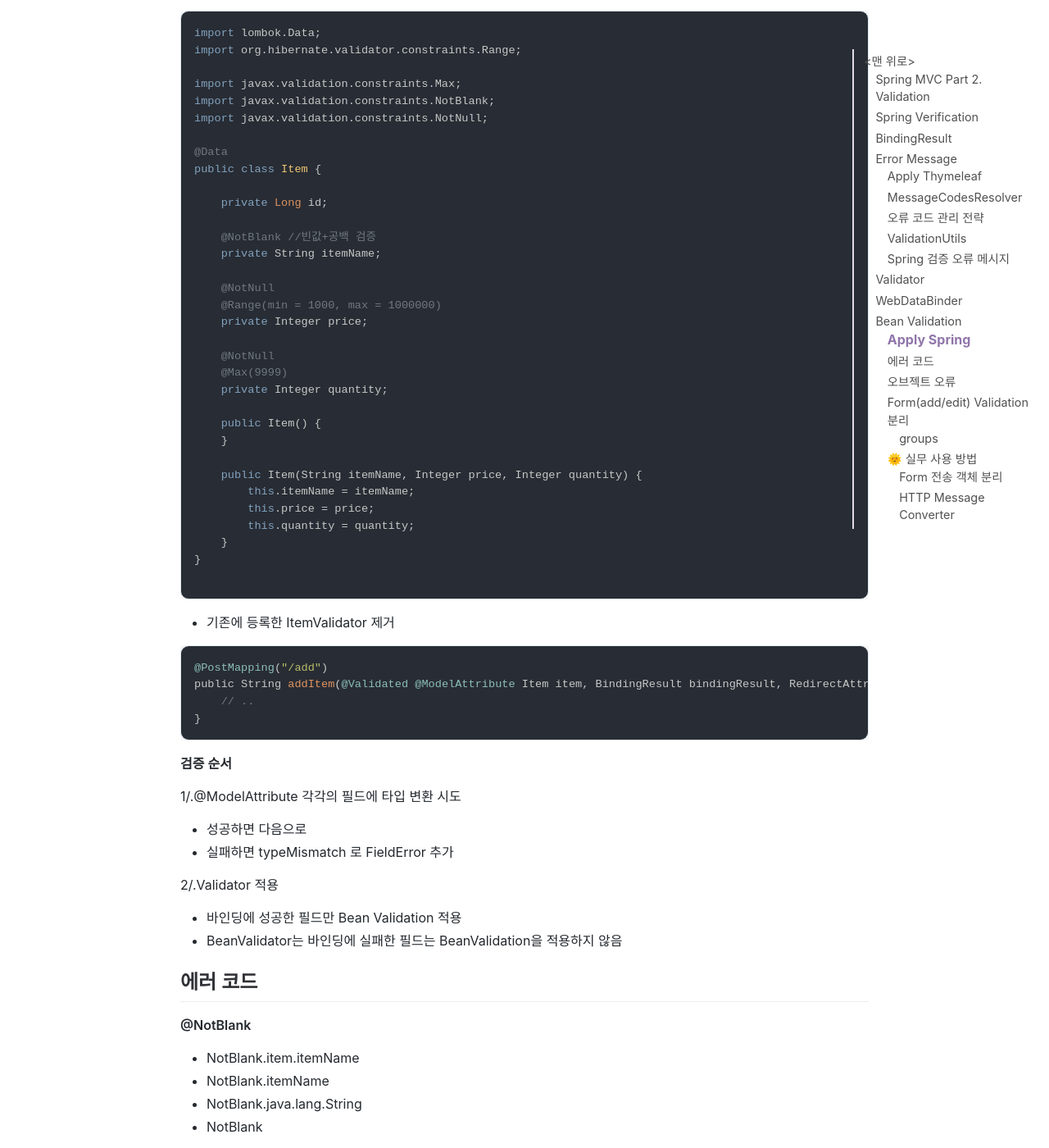
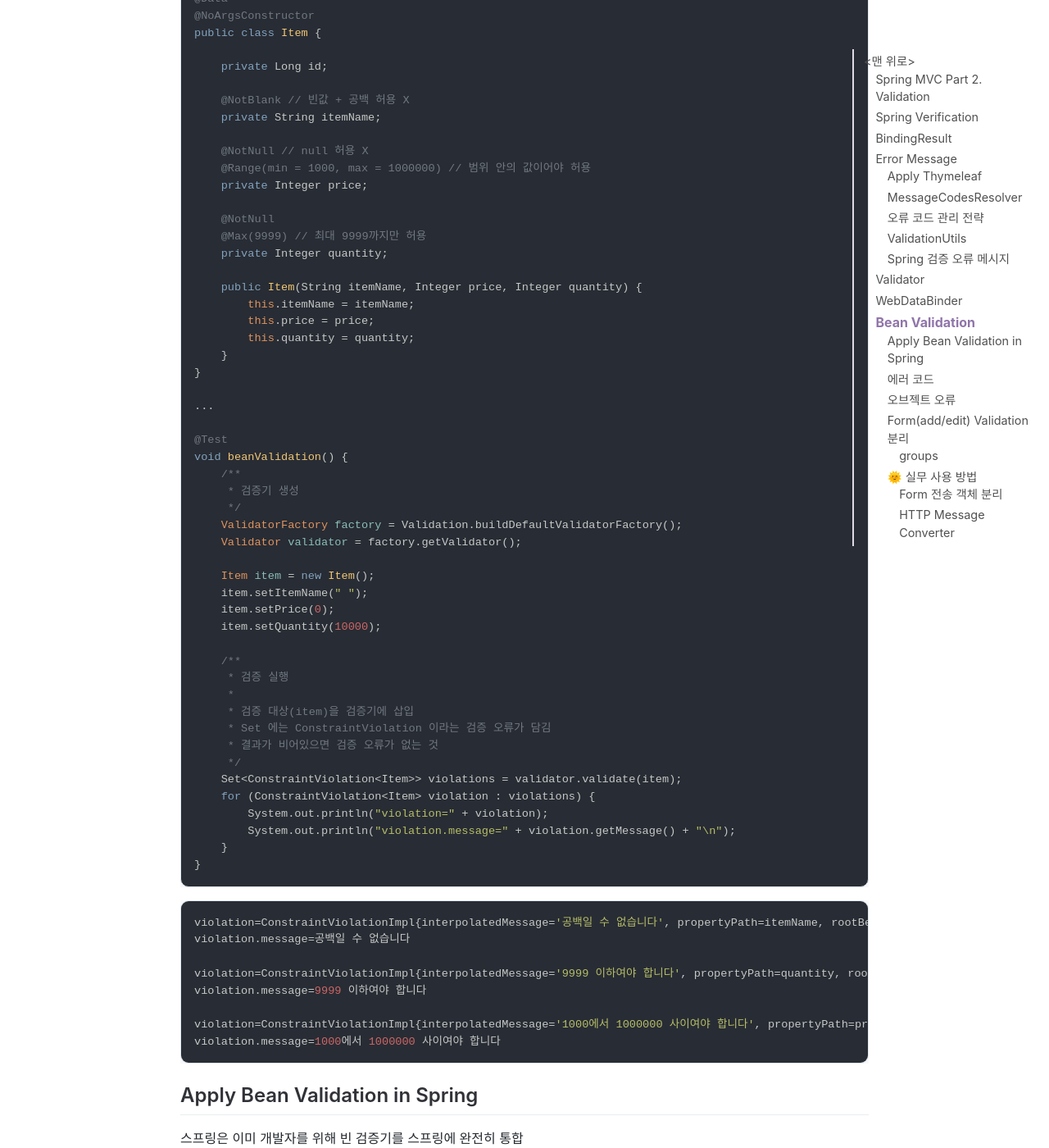
Before and after one commit to jihunparkme/jihunparkme.github.io, a Jekyll site: the page built from _posts/2021-10-12-Spring-MVC-Part2-Validation.md, in a window 1280 px wide and 1400 px high, scrolled down 11011 px. Shown: the whole window at 82% size. Built offline with Jekyll 4.4.1, drawn with Linux system fonts in a browser that asks for light colours; nearby versions of some CDN libraries; comment, search, counter and statistics services are not loaded; some of the changed text lies outside the part shown.

Commit message:
[Conquest of Spring]  순수 Bean Validation

````diff
--- a/_posts/2021-10-12-Spring-MVC-Part2-Validation.md
+++ b/_posts/2021-10-12-Spring-MVC-Part2-Validation.md
@@ -461,7 +461,8 @@ public String addItem(@Validated @ModelAttribute Item item, BindingResult bindin
 - 특정한 구현체가 아니라 Bean Validation 2.0(JSR-380)이라는 기술 표준
   - 검증 애노테이션과 여러 인터페이스의 모음
   - 마치 JPA 가 표준 기술이고 그 구현체로 하이버네이트가 있는 것과 유사
-- 일반적으로 사용하는 구현체는 HIBERNATE Validator
+- 일반적으로 사용하는 구현체는 Hibernate Validator
+  - ORM 과는 무관..
 
 **Hibernate Validator Reference**
 
@@ -471,6 +472,90 @@ public String addItem(@Validated @ModelAttribute Item item, BindingResult bindin
 >
 > [Jakarta Bean Validation constraints](https://docs.jboss.org/hibernate/validator/6.2/reference/en-US/html_single/#validator-defineconstraints-spec)
 
+---
+
+**dependence**
+
+```groovy
+implementation 'org.springframework.boot:spring-boot-starter-validation'
+```
+
+**Jakarta Bean Validation**
+- `jakarta.validation-api`: Bean Validation 인터페이스
+- `hibernate-validator`: 구현체
+
+
+**검증 애노테이션 적용**
+
+```java
+@Data
+@NoArgsConstructor
+public class Item {
+
+    private Long id;
+
+    @NotBlank // 빈값 + 공백 허용 X
+    private String itemName;
+
+    @NotNull // null 허용 X
+    @Range(min = 1000, max = 1000000) // 범위 안의 값이어야 허용
+    private Integer price;
+
+    @NotNull
+    @Max(9999) // 최대 9999까지만 허용
+    private Integer quantity;
+
+    public Item(String itemName, Integer price, Integer quantity) {
+        this.itemName = itemName;
+        this.price = price;
+        this.quantity = quantity;
+    }
+}
+
+...
+
+@Test
+void beanValidation() {
+    /**
+     * 검증기 생성
+     */
+    ValidatorFactory factory = Validation.buildDefaultValidatorFactory();
+    Validator validator = factory.getValidator();
+
+    Item item = new Item();
+    item.setItemName(" ");
+    item.setPrice(0);
+    item.setQuantity(10000);
+
+    /**
+     * 검증 실행
+     *
+     * 검증 대상(item)을 검증기에 삽입
+     * Set 에는 ConstraintViolation 이라는 검증 오류가 담김
+     * 결과가 비어있으면 검증 오류가 없는 것
+     */
+    Set<ConstraintViolation<Item>> violations = validator.validate(item);
+    for (ConstraintViolation<Item> violation : violations) {
+        System.out.println("violation=" + violation);
+        System.out.println("violation.message=" + violation.getMessage() + "\n");
+    }
+}
+```
+
+```text
+violation=ConstraintViolationImpl{interpolatedMessage='공백일 수 없습니다', propertyPath=itemName, rootBeanClass=class com.conquest.spring.validation.domain.Item, messageTemplate='{jakarta.validation.constraints.NotBlank.message}'}
+violation.message=공백일 수 없습니다
+
+violation=ConstraintViolationImpl{interpolatedMessage='9999 이하여야 합니다', propertyPath=quantity, rootBeanClass=class com.conquest.spring.validation.domain.Item, messageTemplate='{jakarta.validation.constraints.Max.message}'}
+violation.message=9999 이하여야 합니다
+
+violation=ConstraintViolationImpl{interpolatedMessage='1000에서 1000000 사이여야 합니다', propertyPath=price, rootBeanClass=class com.conquest.spring.validation.domain.Item, messageTemplate='{org.hibernate.validator.constraints.Range.message}'}
+violation.message=1000에서 1000000 사이여야 합니다
+```
+
+## Apply Bean Validation in Spring
+
+스프링은 이미 개발자를 위해 빈 검증기를 스프링에 완전히 통합
 
 
 
@@ -478,25 +563,6 @@ public String addItem(@Validated @ModelAttribute Item item, BindingResult bindin
 
 
 
-
-
-
-
-
-
-
-
-
-
-
-
-## Apply Spring
-
-**Dependence**
-
-```gradle
-implementation 'org.springframework.boot:spring-boot-starter-validation'
-```
 
 - 자동으로 Bean Validator를 인지하고 스프링에 통합
 - Spring Boot는 자동으로 LocalValidatorFactoryBean 을 글로벌 Validator로 등록
````
